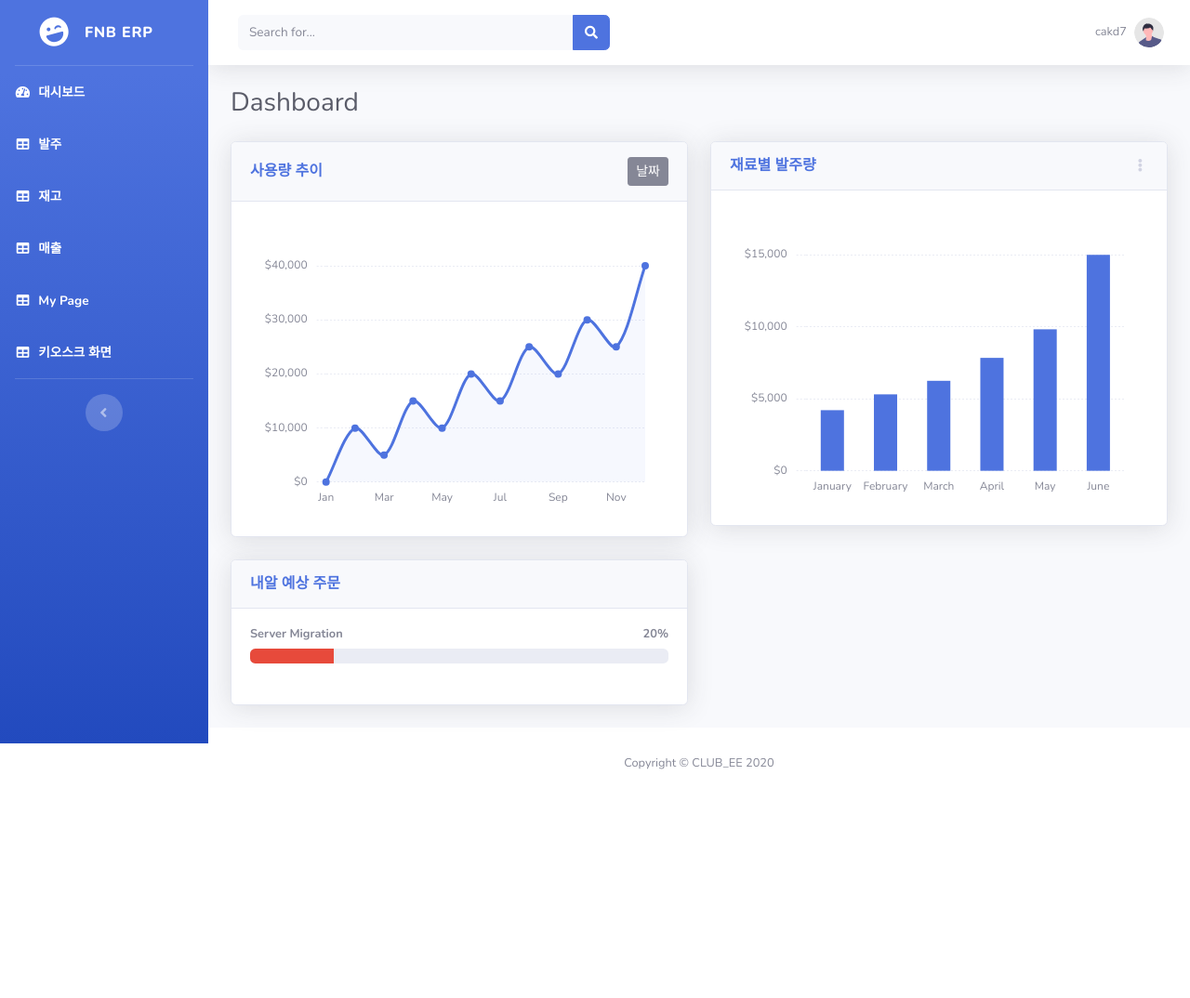
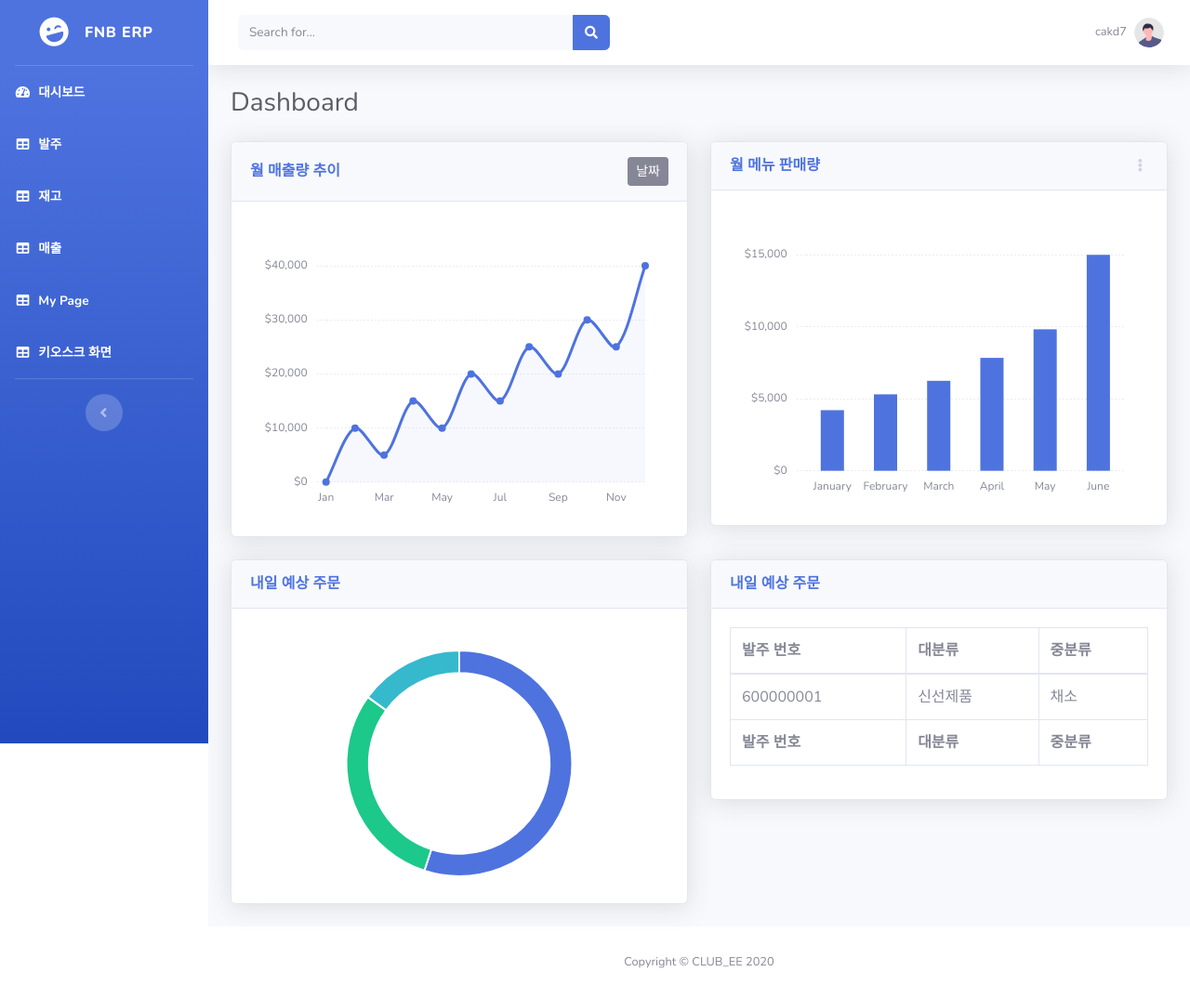
Before and after one commit to CLUB-ee/cakd_erp, a Django app: page /tmep/ in a window 1280 px wide. Shown: the whole page at 93% size. Before the commit the page ends 828 px from the top, so only its background shows below. Run offline with Django 3.2, Linux system fonts and the light colour scheme; some libraries are stand-ins or nearby versions.

Commit message:
탬플릿 및 모델, urls.py 수정
ㅇㅇ

```diff
--- a/template/templates/dash.html
+++ b/template/templates/dash.html
@@ -63,7 +63,7 @@
                                 <!-- Card Header - Dropdown -->
                                 <div
                                     class="card-header py-3 d-flex flex-row align-items-center justify-content-between">
-                                    <h6 class="m-0 font-weight-bold text-primary">사용량 추이</h6>
+                                    <h6 class="m-0 font-weight-bold text-primary">월 매출량 추이</h6>
                                     <div class="dropdown no-arrow">
                                         <button class="btn btn-secondary btn-sm dropdown-toggle" type="button" id="dropdownMenu2" data-toggle="dropdown" aria-haspopup="true" aria-expanded="false">
                                             날짜
@@ -93,7 +93,7 @@
                                 <!-- Card Header - Dropdown -->
                                 <div
                                     class="card-header py-3 d-flex flex-row align-items-center justify-content-between">
-                                    <h6 class="m-0 font-weight-bold text-primary">재료별 발주량</h6>
+                                    <h6 class="m-0 font-weight-bold text-primary">월 메뉴 판매량</h6>
                                     <div class="dropdown no-arrow">
                                         <a class="dropdown-toggle" href="#" role="button" id="dropdownMenuLink"
                                             data-toggle="dropdown" aria-haspopup="true" aria-expanded="false">
@@ -128,16 +128,57 @@
                             <!-- Project Card Example -->
                             <div class="card shadow mb-4">
                                 <div class="card-header py-3">
-                                    <h6 class="m-0 font-weight-bold text-primary">내알 예상 주문</h6>
+                                    <h6 class="m-0 font-weight-bold text-primary">내일 예상 주문</h6>
                                 </div>
                                 <div class="card-body">
-                                    <h4 class="small font-weight-bold">Server Migration <span
-                                            class="float-right">20%</span></h4>
-                                    <div class="progress mb-4">
-                                        <div class="progress-bar bg-danger" role="progressbar" style="width: 20%"
-                                            aria-valuenow="20" aria-valuemin="0" aria-valuemax="100"></div>
+                                    <div class="chart-pie pt-4 pb-2">
+                                        <canvas id="myPieChart"></canvas>
                                     </div>
+                                </div>
+                            </div>
 
+                            <!-- Color System -->
+
+                        </div>
+
+                        <div class="col-xl-6 col-lg-6">
+
+                            <!-- Project Card Example -->
+                            <div class="card shadow mb-4">
+                                <div class="card-header py-3">
+                                    <h6 class="m-0 font-weight-bold text-primary">내일 예상 주문</h6>
+                                </div>
+                                <div class="card-body">
+                                    <div class="table-responsive">
+                                        <table class="table table-bordered" width="100%" cellspacing="0">
+                                            <thead>
+                                                <tr>
+                                                    <th>발주 번호</th>
+                                                    <th>대분류</th>
+                                                    <th>중분류</th>
+
+                                                </tr>
+                                            </thead>
+                                            <tfoot>
+                                                <tr>
+
+                                                    <th>발주 번호</th>
+                                                    <th>대분류</th>
+                                                    <th>중분류</th>
+
+                                                </tr>
+                                            </tfoot>
+                                            <tbody>
+                                                <tr>
+
+                                                    <td>600000001</td>
+                                                    <td>신선제품</td>
+                                                    <td>채소</td>
+
+                                                </tr>
+                                            </tbody>
+                                        </table>
+                                    </div>
                                 </div>
                             </div>
 
--- a/template/urls.py
+++ b/template/urls.py
@@ -20,12 +20,12 @@ import kiosk.views
 app_name = 'template'
 
 urlpatterns = [
-    path('', template.views.dash, name='dash'),
-    path('orders/', template.views.orders, name='orders'),
-    path('orderapp/', template.views.orderapp, name='orderapp'),
+    path('', template.views.DashAPIView.as_view(), name='dash'),
+    path('orders/', template.views.OrderAPIView.as_view(), name='orders'),
+    path('orderapp/', template.views.OrdappAPIView.as_view(), name='orderapp'),
     path('stock/', template.views.stock, name='stock'),
-    path('sale/', template.views.sale, name='sale'),
-    path('my/', template.views.OrderAPIView.as_view(), name='my'),
+    path('sale/', template.views.SaleAPIView.as_view(), name='sale'),
+    path('my/', template.views.MyAPIView.as_view(), name='my'),
     path('login/', template.views.login, name='login'),
     path('register/', template.views.register, name='register'),
     path('kiosk/', kiosk.views.index, name='kiosk'),
--- a/template/views.py
+++ b/template/views.py
@@ -15,28 +15,11 @@ from rest_framework.views import APIView
 from rest_framework.response import Response
 
 
-def dash(request):
-    return render(request, 'dash.html')
 
-
-def orders(request):
-    return render(request, 'orders.html')
-
-
-def orderapp(request):
-    return render(request, 'orderapp.html')
 
 
 def stock(request):
     return render(request, 'stock.html')
-
-
-def sale(request):
-    return render(request, 'sale.html')
-
-
-def my(request):
-    return render(request, 'my.html')
 
 
 def login(request):
@@ -46,18 +29,63 @@ def login(request):
 def register(request):
     return render(request, 'register.html')
 
+class MyAPIView(APIView):
+
+    renderer_classes = [TemplateHTMLRenderer]
+    template_name = 'my.html'
+    # serializer_class = ManagerSerializer
+
+    def get(self, request):
+        queryset = Manager.objects.all()
+        return Response({'man': queryset})
 
 class OrderAPIView(APIView):
+
     renderer_classes = [TemplateHTMLRenderer]
-    template_name = 'my.html'
-    serializer_class = ManagerSerializer
+    template_name = 'orders.html'
 
-    # def get(self, menu_id):
-    #     menu = get_object_or_404(Menu, menu_id=menu_id)
-    #     content = {'menu': menu.menu_id}
-    # return Response(content)
+    # serializer_class = ManagerSerializer
+
     def get(self, request):
-        queryset = Manager.objects.get(man_id=1)
-        return Response({'man': queryset})
+        queryset = Material.objects.all()
+        return Response({'mate': queryset})
+
+class OrdappAPIView(APIView):
+
+    renderer_classes = [TemplateHTMLRenderer]
+    template_name = 'orderapp.html'
+
+    # serializer_class = ManagerSerializer
+
+    def get(self, request):
+        queryset = Material.objects.all()
+        return Response({'mate': queryset})
+
+class DashAPIView(APIView):
+
+    renderer_classes = [TemplateHTMLRenderer]
+    template_name = 'dash.html'
+    # serializer_class = ManagerSerializer
+
+    def get(self, request):
+        queryset = Material.objects.all()
+        return Response({'mate': queryset})
+
+class SaleAPIView(APIView):
+
+    renderer_classes = [TemplateHTMLRenderer]
+    template_name = 'sale.html'
+    # serializer_class = ManagerSerializer
+
+    def get(self, request):
+        queryset = Menu.objects.all()
+        return Response({'menu': queryset})
+    def get(self, request):
+        queryset = Material.objects.all()
+        return Response({'mate': queryset})
+
+
+
+
 
 # Create your views here.
```
